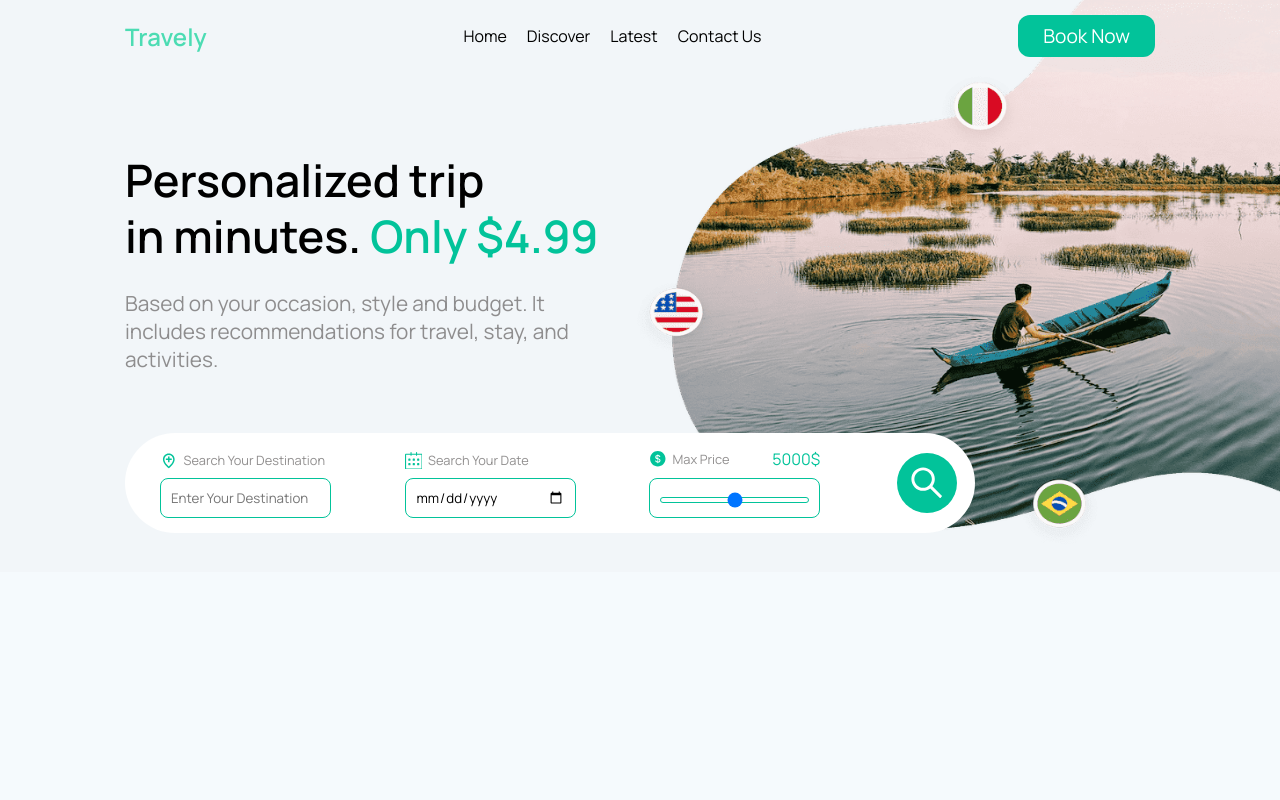
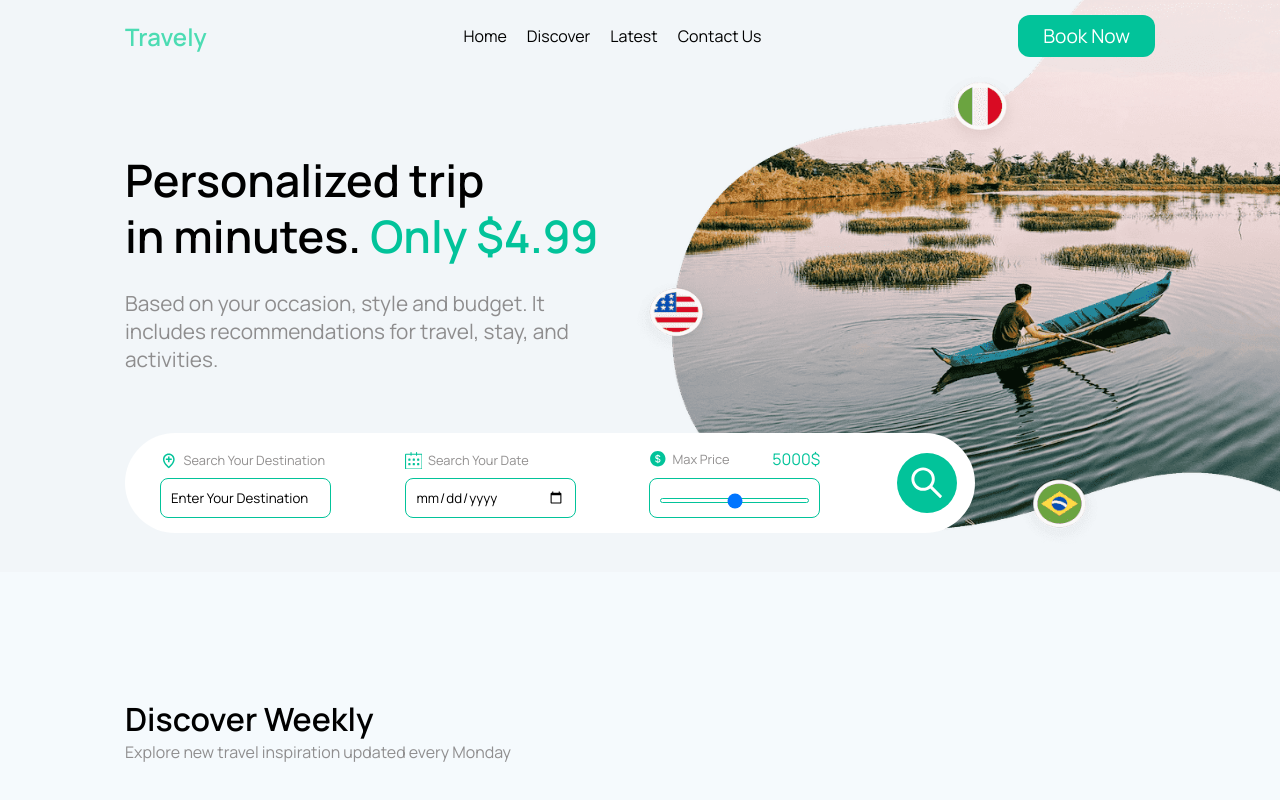
Before and after one commit to Aymsep/Travel_agency, a React (Create React App) app: page / in a window 1280 px wide. Shown: the top 800 px of the page. Built offline with nearby package versions, Linux system fonts and the light colour scheme.

Commit message:
finish header section , start with discover section

```diff
--- a/src/App.js
+++ b/src/App.js
@@ -1,12 +1,14 @@
 import React from 'react'
 import Header from './Container/Header/Header'
 import Navbar from './components/Navbar/Navbar'
+import Discover from './Container/Discover/Discover'
 
 const App = () => {
   return (
     <div>
       <Navbar/>
       <Header/>
+      <Discover/>
     </div>
   )
 }
--- /dev/null
+++ b/src/Container/Discover/Discover.css
@@ -0,0 +1,3 @@
+.app__discover{
+    padding: 125px;
+}
--- /dev/null
+++ b/src/Container/Discover/Discover.jsx
@@ -0,0 +1,13 @@
+import React from 'react'
+import './Discover.css'
+
+const Discover = () => {
+  return (
+    <div className="app__discover">
+        <h1>Discover Weekly</h1>
+        <p className="p-text">Explore new travel inspiration updated every Monday</p>
+    </div>
+  )
+}
+
+export default Discover
--- a/src/components/Book_Input/Book.css
+++ b/src/components/Book_Input/Book.css
@@ -35,6 +35,11 @@
     border: 1px solid var(--primary-color);
 }
 
+::placeholder { /* Chrome, Firefox, Opera, Safari 10.1+ */
+    color: black;
+    opacity: 1; /* Firefox */
+  }
+
 .app__input1-price{
     width: 70%;
     display: flex;
@@ -61,9 +66,9 @@
 
 input[type="range"]{
     -webkit-appearance: none;
-    height: 1px;
+    height: 5px;
     width: 100%;
-    padding: 2px;
+    padding:0;
 }
 
 .app__input > svg{
@@ -77,3 +82,6 @@ input[type="range"]{
     font-size:4rem;
     background-color: var(--primary-color);
 }
+input[type="range"]::-moz-range-progress {
+    background-color:var(--primary-color);
+  }
--- a/src/components/Navbar/Navbar.css
+++ b/src/components/Navbar/Navbar.css
@@ -22,6 +22,7 @@
 .app__navbar-links li a{
     color: black;
     text-transform: capitalize;
+    transition:.5s;
 }
 
 .app__navbar-button a{
@@ -32,3 +33,7 @@
     font-size: .9rem;
     letter-spacing: .8px;
 }
+
+.app__navbar-links li a:hover{
+    color: var(--primary-color);
+}
--- a/src/index.css
+++ b/src/index.css
@@ -25,3 +25,7 @@ body{
   --primary-color : #02c39a;
   --secondary-color:rgba(114, 111, 111, 0.781);
 }
+
+.p-text{
+  color: var(--secondary-color);
+}
```
